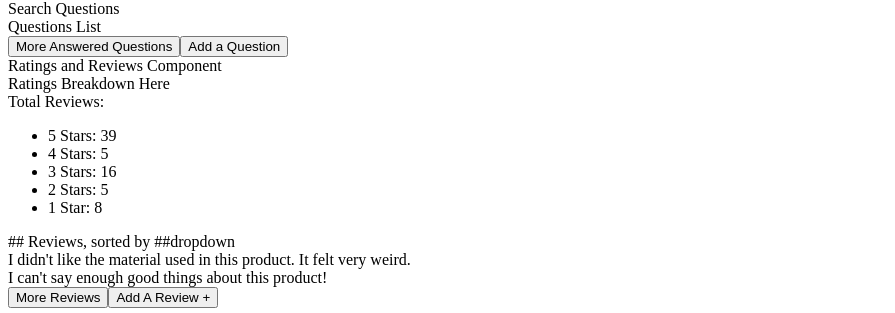
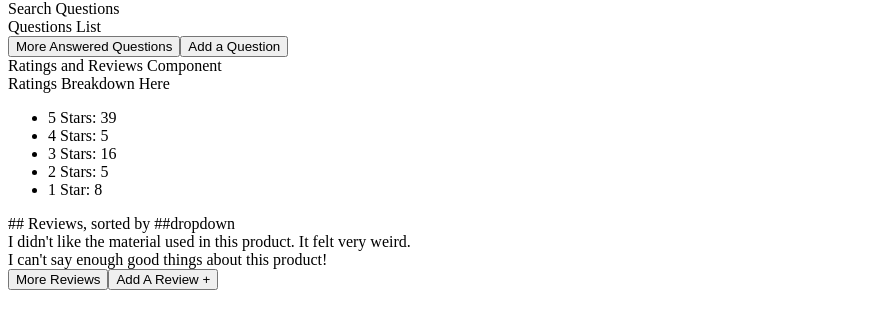
Before and after one commit to Ari-Design/Modern-Shopping-Site, a React app: page / in a window 1280 px wide. Shown: the part 996-1309 px from the top of the page, without its empty margins (0-895 px from the left). Built offline with nearby package versions, Linux system fonts and the light colour scheme; the HTML template or start-up script is replaced by a standard one.

Commit message:
CSS Grid added. Broken into four columns (buffer on eather side, ratings_breakdown, reviews_list.

```diff
--- a/client/src/Reviews/RatingsBreakdown.jsx
+++ b/client/src/Reviews/RatingsBreakdown.jsx
@@ -4,7 +4,7 @@ var RatingsBreakdown = ({metaReviews}) => {
   return(
     <>
     <div>Ratings Breakdown Here</div>
-    <div className="RatingsBreakdown">Total Reviews: </div>
+    <div className="RatingsBreakdown">
       <ul>
       <li>5 Stars: {metaReviews.ratings[5]}</li>
       <li>4 Stars: {metaReviews.ratings[4]}</li>
@@ -12,6 +12,7 @@ var RatingsBreakdown = ({metaReviews}) => {
       <li>2 Stars: {metaReviews.ratings[2]}</li>
       <li>1 Star: {metaReviews.ratings[1]}</li>
       </ul>
+    </div>
     </>
   )
 }
--- a/client/src/Reviews/ReviewsList.jsx
+++ b/client/src/Reviews/ReviewsList.jsx
@@ -17,13 +17,14 @@ class ReviewsList extends React.Component{
 
   // Where should metaReviews caclulations sit?
   handleClick(e) {
-    if(e.target.id === "MoreReviews") {
+    console.log(e.target.id);
+    if(e.target.id === "More_Reviews") {
       var displayLength = this.state.reviewsToDisplay.length + 2;
       var newDisplay = this.state.allReviews.slice(0, displayLength);
       this.setState({
         reviewsToDisplay: newDisplay
       });
-    } else if(e.target.id === "AddReview+") {
+    } else if(e.target.id === "Add_Review+") {
       console.log('Add a review');
     }
   }
@@ -33,15 +34,18 @@ class ReviewsList extends React.Component{
     if(this.state.allReviews.length > 0) {
       return(
         <>
-        <div className="RatingsBreakdown">
+        <div className="ratings_container">
+        <div className="ratings_breakdown">
         <RatingsBreakdown metaReviews={this.state.metaReviews}/>
         </div>
-        <div>## Reviews, sorted by ##dropdown</div>
+        <div className="reviews_list">## Reviews, sorted by ##dropdown
         {this.state.reviewsToDisplay.map((review) => {
           return <ReviewTile key={review.review_id} review={review}/>
         })}
-        <button id="MoreReviews" onClick={(e) => this.handleClick(e)}>More Reviews</button>
-        <button id="AddReview+" onClick={(e) => this.handleClick(e)}>Add A Review +</button>
+        <button id="More_Reviews" onClick={(e) => this.handleClick(e)}>More Reviews</button>
+        <button id="Add_Review+" onClick={(e) => this.handleClick(e)}>Add A Review +</button>
+        </div>
+        </div>
         </>
       );
     }
```
Also changed, not shown: 1 other file (tests, documents, lock files or other folders).
